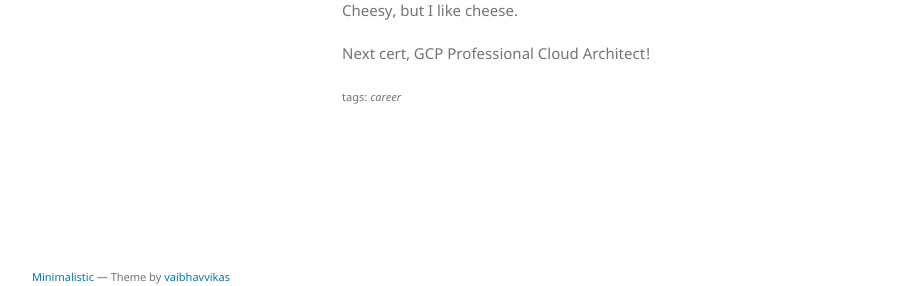
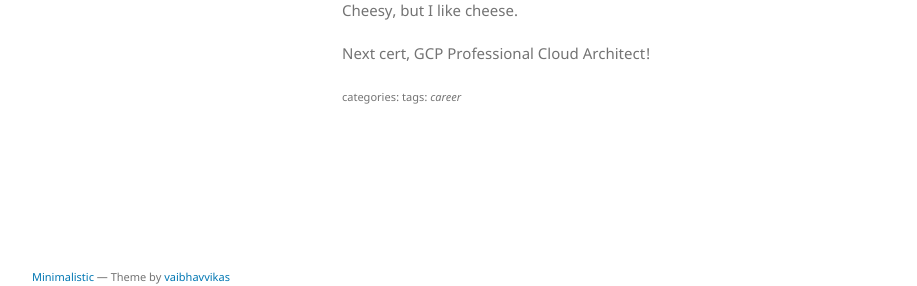
Before and after one commit to Lejondary/Lejondary.github.io, a Jekyll site: the page built from _posts/2022-09-15-gcp-ace-cert.md, in a window 1280 px wide. Shown: the part 564-850 px from the top of the page, without its empty margins (178-1095 px from the left). Built offline with Jekyll 4.4.1, drawn with Linux system fonts in a browser that asks for light colours; the repository's description, which GitHub fills in, is left out.

Commit message:
added categories

```diff
--- a/_layouts/post.html
+++ b/_layouts/post.html
@@ -9,6 +9,10 @@ layout: default
 
 {{content}}
 
+{% if page.categories %}
+  <small>categories: <em>{{ page.categories | join: "</em> - <em>" }}</em></small>
+{% endif %}
+
 {% if page.tags %}
   <small>tags: <em>{{ page.tags | join: "</em> - <em>" }}</em></small>
 {% endif %}
```
